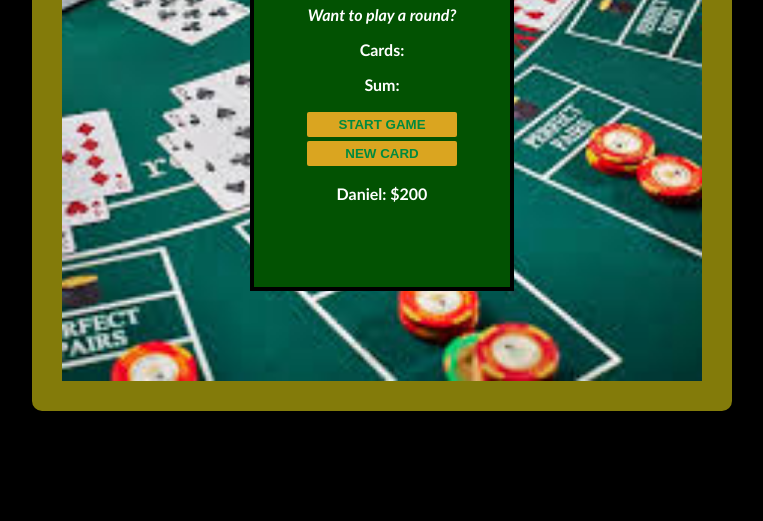
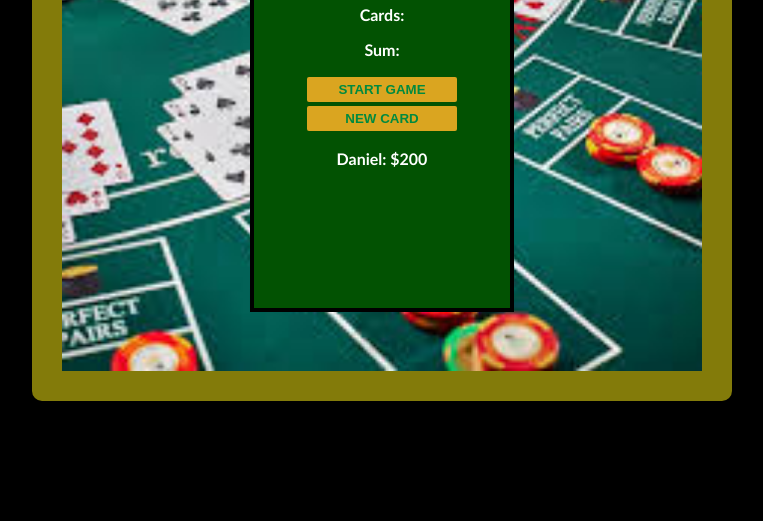
Before and after one commit to daniellamberti/BlackJack-Game-Challenge, a plain HTML site: page index.html in a window 1280 px wide. Shown: the part 279-800 px from the top of the page, without its empty margins (258-1021 px from the left). Drawn offline with Linux system fonts and the light colour scheme.

Commit message:
index.css modification

```diff
--- a/index.css
+++ b/index.css
@@ -5,7 +5,7 @@ html {
 body {
     display: block;
     margin: 0 auto;
-    margin-top: 70px;
+    margin-top: 60px;
     width: 50%;
     height: 70%;
     background-image: url("blackjack_2.jpg");
@@ -30,8 +30,8 @@ body {
     margin: 0 auto;
     border: 4px solid black;
     width: 40%;
-    height: 70%;
-    margin-top: 40px;
+    height: 80%;
+    margin-top: 15px;
 }
 
 h1 {
```
